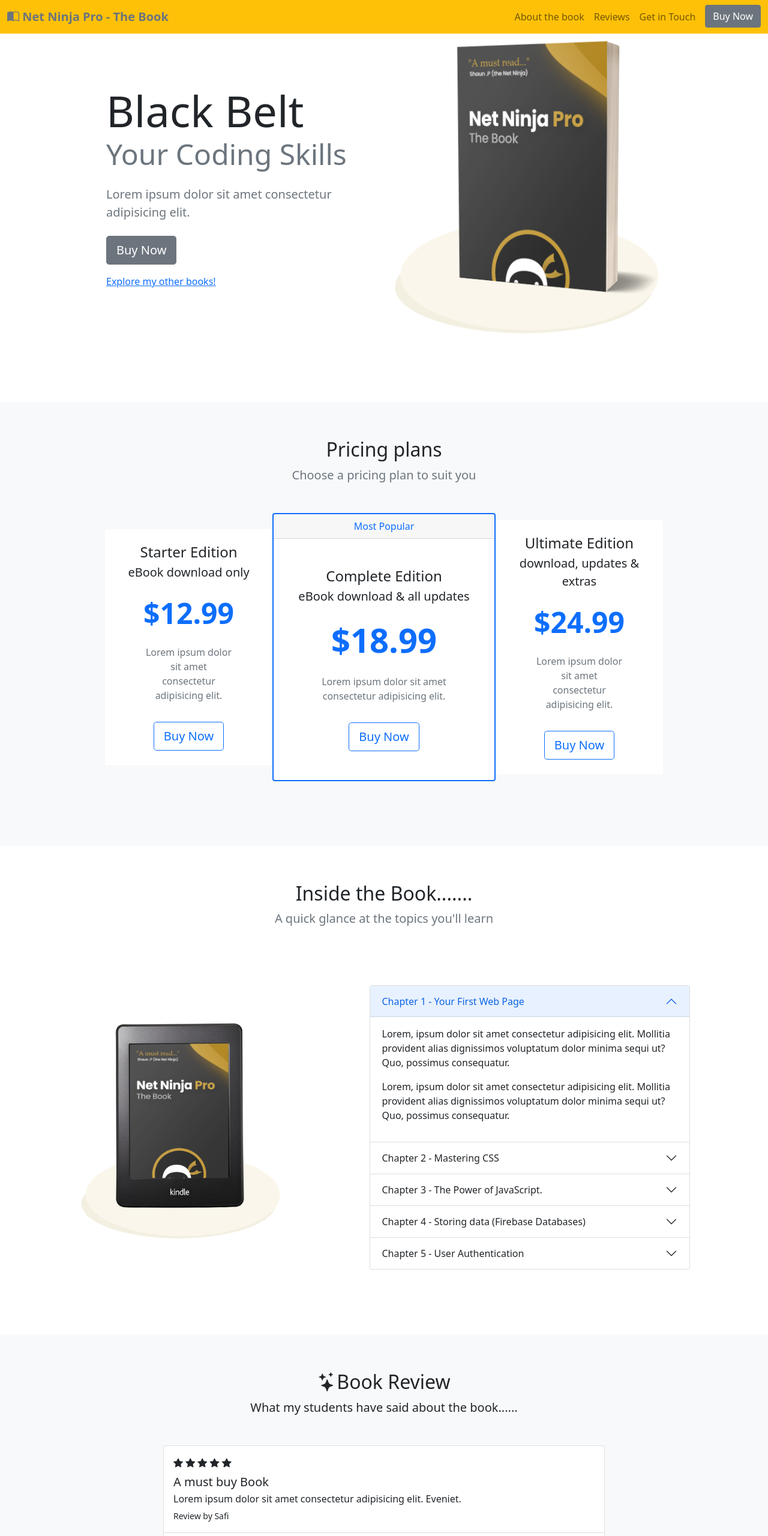
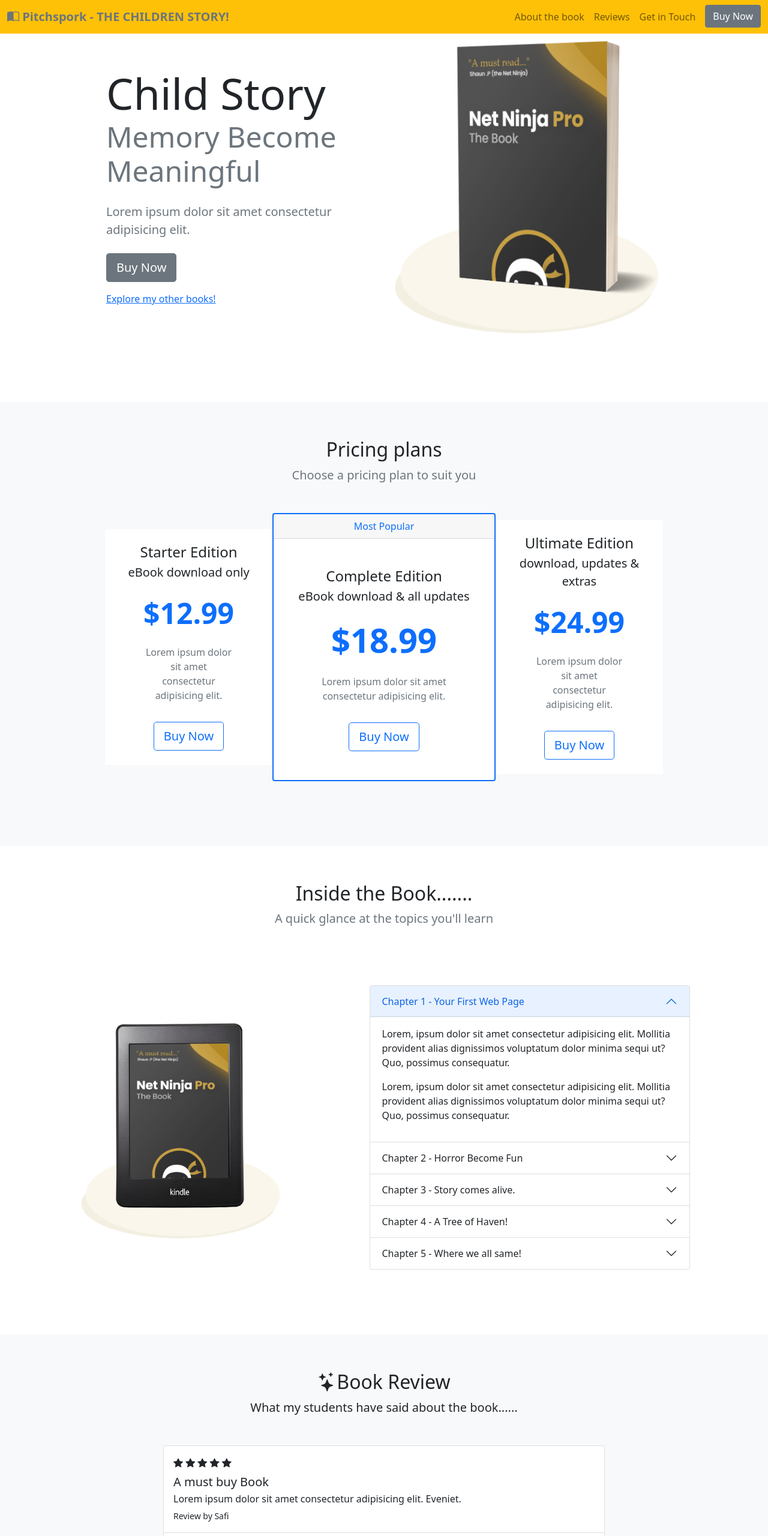
Before and after one commit to safisafikul/bootstrap-5-project, a plain HTML site: page index.html in a window 1280 px wide. Shown: the top 2560 px of the page at 60% size. Drawn offline with nearby package versions, Linux system fonts and the light colour scheme.

Commit message:
story book

```diff
--- a/index.html
+++ b/index.html
@@ -8,7 +8,7 @@
     <link href="https://cdn.jsdelivr.net/npm/bootstrap@5.0.2/dist/css/bootstrap.min.css" rel="stylesheet"
         integrity="sha384-EVSTQN3/azprG1Anm3QDgpJLIm9Nao0Yz1ztcQTwFspd3yD65VohhpuuCOmLASjC" crossorigin="anonymous">
     <link rel="stylesheet" href="https://cdn.jsdelivr.net/npm/bootstrap-icons@1.5.0/font/bootstrap-icons.css">
-    <title>Net Ninja Pro - The Book</title>
+    <title> Pitchspork -  THE CHILDREN STORY!</title>
     <style>
         section {
             padding: 60px 0;
@@ -22,7 +22,7 @@
             <a href="#intro" class="navbar-brand">
                 <span class="fw-bold text-secondary">
                     <i class="bi bi-book-half"></i>
-                    Net Ninja Pro - The Book
+                    Pitchspork - THE CHILDREN STORY!
                 </span>
             </a>
 
@@ -62,8 +62,8 @@
             <div class="row justify-content-center align-items-center">
                 <div class="col-md-5 text-center text-md-start">
                     <h1>
-                        <div class="display-2">Black Belt</div>
-                        <div class="display-5 text-muted">Your Coding Skills</div>
+                        <div class="display-2">Child Story</div>
+                        <div class="display-5 text-muted">Memory Become Meaningful</div>
                     </h1>
                     <p class="lead my-4 text-muted">Lorem ipsum dolor sit amet consectetur adipisicing elit.</p>
                     <a href="#pricing" class="btn btn-secondary btn-lg">Buy Now</a>
@@ -78,7 +78,7 @@
                 <div class="col-md-5 text-center d-none d-md-block">
 
                     <!-- tooltip -->
-                    <span class="tt" data-bs-placement="bottom" title="Net Ninja Book Cover">
+                    <span class="tt" data-bs-placement="bottom" title="children story book">
                         <img class="img-fluid" src="/assets/ebook-cover.png" alt="ebook cover">
                     </span>
                 </div>
@@ -183,7 +183,7 @@
                             <h2 class="accordion-header" id="heading-2">
                                 <button class="accordion-button collapsed" type="button" data-bs-toggle="collapse"
                                     data-bs-target="#chapter-2" aria-expanded="false" aria-controls="chapter-2">
-                                    Chapter 2 - Mastering CSS
+                                    Chapter 2 - Horror Become Fun
                                 </button>
                             </h2>
                             <div id="chapter-2" class="accordion-collapse collapse" aria-labelledby="heading-2"
@@ -203,7 +203,7 @@
                             <h2 class="accordion-header" id="heading-3">
                                 <button class="accordion-button collapsed" type="button" data-bs-toggle="collapse"
                                     data-bs-target="#chapter-3" aria-expanded="false" aria-controls="chapter-3">
-                                    Chapter 3 - The Power of JavaScript.
+                                    Chapter 3 - Story comes alive.
                                 </button>
                             </h2>
                             <div id="chapter-3" class="accordion-collapse collapse" aria-labelledby="heading-3"
@@ -223,7 +223,7 @@
                             <h2 class="accordion-header" id="heading-4">
                                 <button class="accordion-button collapsed" type="button" data-bs-toggle="collapse"
                                     data-bs-target="#chapter-4" aria-expanded="false" aria-controls="chapter-4">
-                                    Chapter 4 - Storing data (Firebase Databases)
+                                    Chapter 4 - A Tree of Haven!
                                 </button>
                             </h2>
                             <div id="chapter-4" class="accordion-collapse collapse" aria-labelledby="heading-4"
@@ -243,7 +243,7 @@
                             <h2 class="accordion-header" id="heading-5">
                                 <button class="accordion-button collapsed" type="button" data-bs-toggle="collapse"
                                     data-bs-target="#chapter-5" aria-expanded="false" aria-controls="chapter-5">
-                                    Chapter 5 - User Authentication
+                                    Chapter 5 - Where we all same!
                                 </button>
                             </h2>
                             <div id="chapter-5" class="accordion-collapse collapse" aria-labelledby="heading-5"
@@ -465,9 +465,9 @@
                     Choose a Book Title.
                 </button>
                 <ul class="dropdown-menu" aria-labelledby="book-dropdown">
-                    <li><a href="#" class="dropdown-item"></a>Become a React Superhero</li>
-                    <li><a href="#" class="dropdown-item"></a>Conquering Web Apps</li>
-                    <li><a href="#" class="dropdown-item"></a>Leveling up your node.js</li>
+                    <li><a href="#" class="dropdown-item"></a>Become a story teller</li>
+                    <li><a href="#" class="dropdown-item"></a>Something Important</li>
+                    <li><a href="#" class="dropdown-item"></a>Leveling up your life hack!</li>
                 </ul>
             </div>
         </div>
```
Also changed, not shown: img/Pitchspork logo.png (added), img/Pitchspork.png (added).
